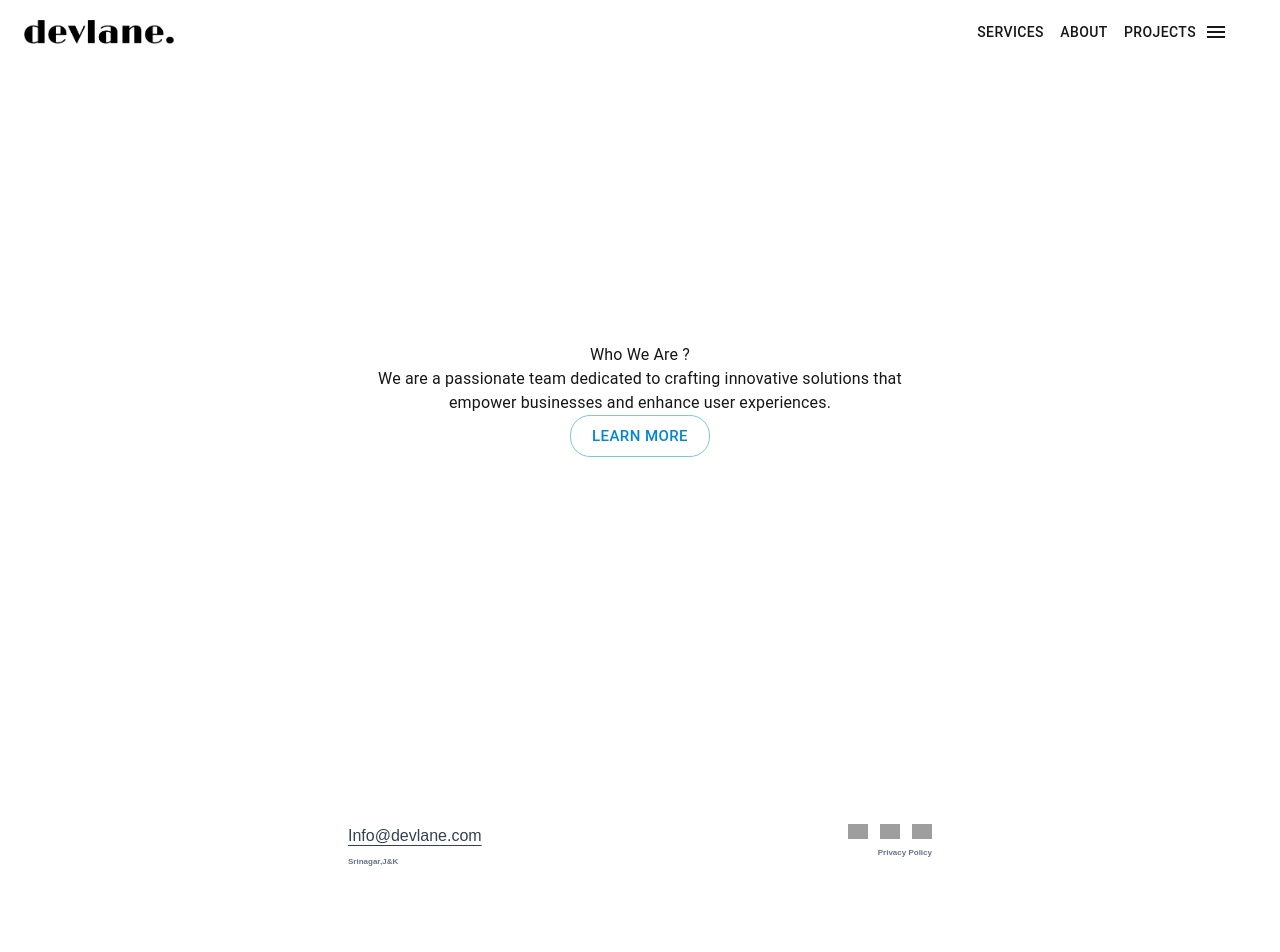
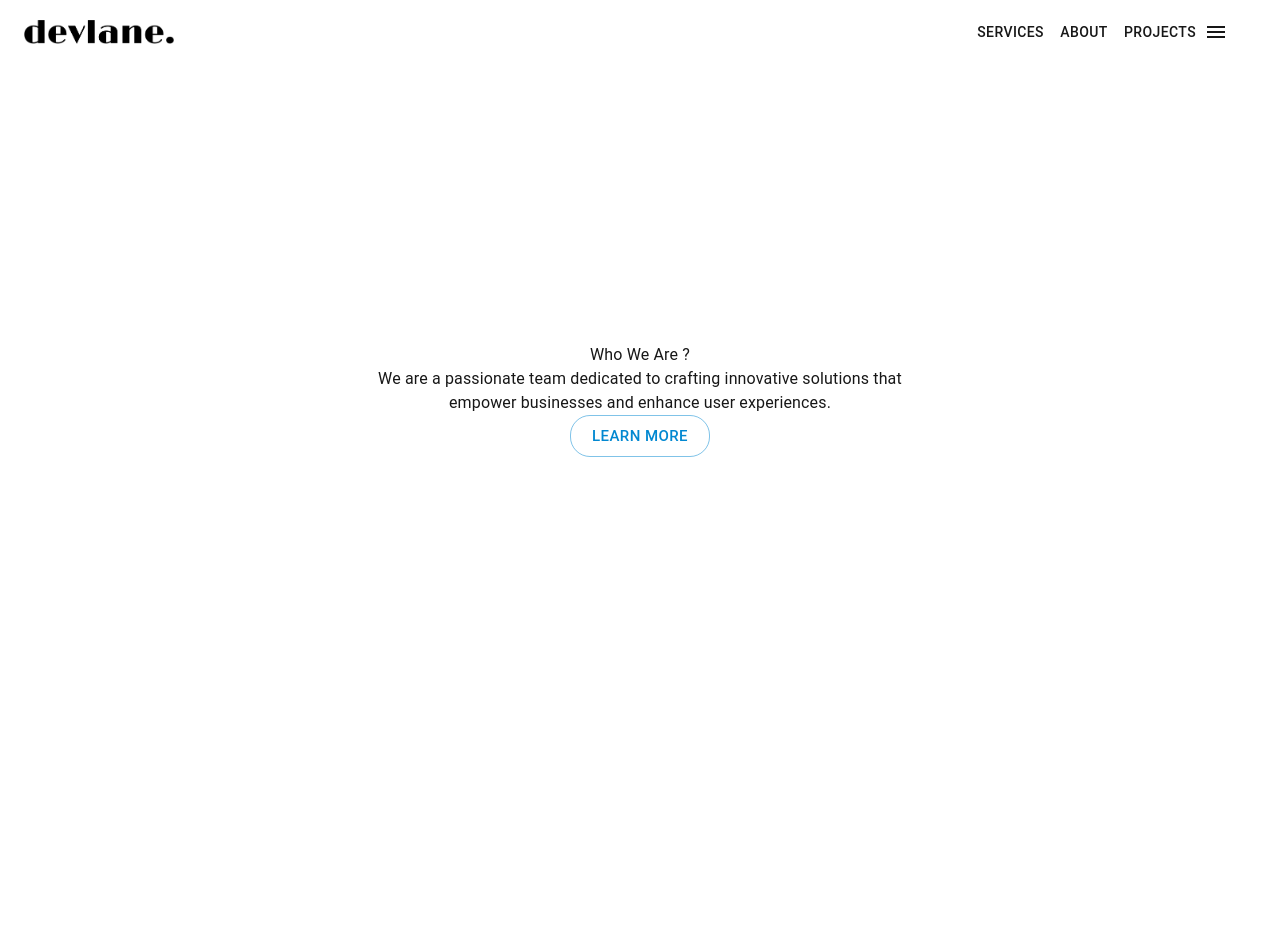
Before and after one commit to aaqifshafi/devlane, a Next.js app: page / in a window 1280 px wide. Shown: the top 952 px of the page. Built offline with nearby package versions, Linux system fonts and the light colour scheme; grey boxes are pictures that could not be loaded.

Commit message:
Footer fixed

```diff
--- a/app/components/Main.jsx
+++ b/app/components/Main.jsx
@@ -15,19 +15,20 @@ const Main = () => {
   const containerRef = useRef(null);
   const { scrollYProgress } = useScroll({
     target: containerRef,
-    offset: ["center end", "center 60%"],
+    offset: ["center end", "center 90%"],
   });
 
   const heroOpacity = useTransform(scrollYProgress, [0, 0.5], [1, 0]);
   const whoWeAreOpacity = useTransform(scrollYProgress, [0.5, 1], [0, 1]);
 
   return (
+    <div className="relative w-full min-h-screen flex flex-col">
       <motion.div
         ref={containerRef}
         initial="hidden"
         animate="visible"
         style={{ scrollSnapAlign: "start", scrollBehavior: "smooth" }}
-      className="relative w-full h-[200vh] overflow-y-auto scrollbar-hide"
+        className="flex-grow relative h-[200vh]"
       >
         {/* Background layers */}
         <div className="absolute inset-0 bg-background" />
@@ -61,13 +62,14 @@ const Main = () => {
               <WhoWeAre />
             </motion.div>
           </div>
+        </motion.div>
+      </motion.div>
 
       {/* Footer Section */}
-        <motion.div variants={childVariants} className="mt-screen">
+      <motion.div variants={childVariants}>
         <Footer />
       </motion.div>
-      </motion.div>
-    </motion.div>
+    </div>
   );
 };
 
```
Lines whose indentation alone changed are shown as unchanged.
